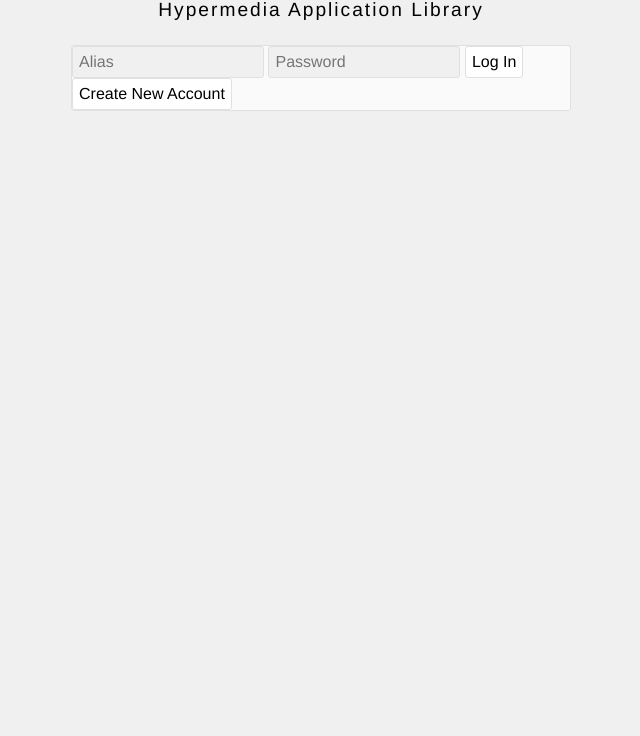
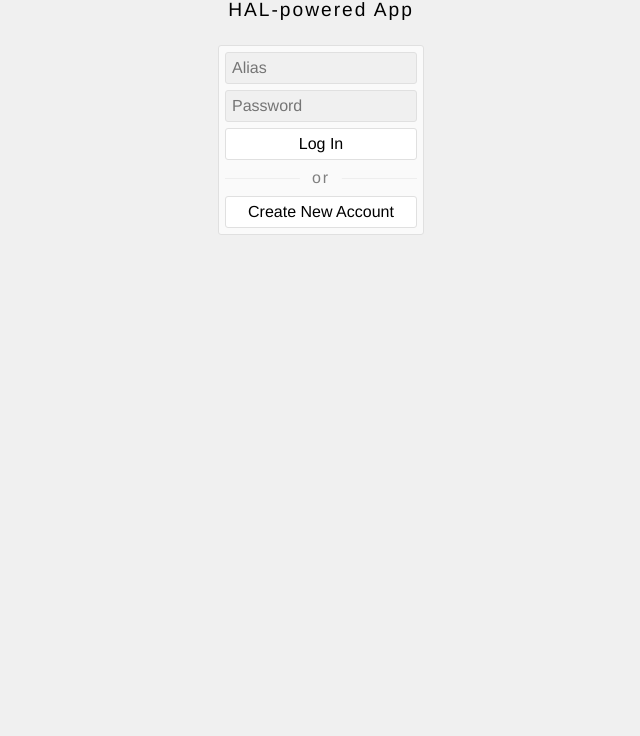
Before and after one commit to elderlake/elderlake.github.io, a plain HTML site: page todo/index.html in a window 1280 px wide. Shown: the part 64-800 px from the top of the page, without its empty margins (319-959 px from the left). Drawn offline with Linux system fonts and the light colour scheme.

Commit message:
Moving computers yet again

```diff
--- a/todo/index.html
+++ b/todo/index.html
@@ -18,10 +18,10 @@
         <h1>Welcome, {{ displayName }}!</h1>
         <h2>Your destiny awaits you.</h2>
 
-        <div class="card padding">
+        <div class="card omni padded">
           <input type="text" placeholder="New todo" data-halk="content" data-ref="new">
-          <button onclick="vm.create()">Add Todo</button>
-          <button onclick="vm.logout()">Log Out</button>
+          <button onclick="vm.create()">Submit</button>
+          <button onclick="vm.logout()">Leave</button>
         </div>
 
         <div class="card todos">
@@ -30,14 +30,17 @@
       </div>
 
       <div data-else>
-        <h1>HAL</h1>
-        <h2>Hypermedia Application Library</h2>
+        <h1>TODO</h1>
+        <h2>HAL-powered App</h2>
 
-        <div class="card">
-          <input type="text" placeholder="Alias" data-halk="alias">
-          <input type="password" placeholder="Password" data-halk="password" data-ref="password">
-          <button onclick="vm.login()">Log In</button>
-          <button onclick="vm.register()">Create New Account</button>
+        <div class="card padded">
+          <div class="column separated">
+            <input type="text" placeholder="Alias" data-halk="alias">
+            <input type="password" placeholder="Password" data-halk="password" data-ref="password">
+            <button onclick="vm.login()">Log In</button>
+            <div class="separator"></div>
+            <button onclick="vm.register()">Create New Account</button>
+          </div>
         </div>
       </div>
     </div>
--- a/todo/main.js
+++ b/todo/main.js
@@ -1,4 +1,4 @@
-const gun = GUN({ peers: ['https://elderlake.herokuapp.com/gun'] });
+const gun = GUN({ peers: ['http://localhost:8765/gun', 'https://elderlake.herokuapp.com/gun'] });
 const user = gun.user().recall({ sessionStorage: true });
 
 const vm = new ViewModel({
--- a/todo/style.scss
+++ b/todo/style.scss
@@ -49,9 +49,15 @@ button { background-color: #ffffff; }
   border: 1px solid #e0e0e0;
   border-radius: 3px;
   text-align: initial;
-  max-width: 500px;
+  max-width: 100vw;
 
-  &.padding {
+  &.omni {
+    display: grid;
+    grid-template-columns: 1fr 72px 72px;
+    grid-gap: 6px;
+  }
+
+  &.padded {
     padding: 6px;
   }
 }
@@ -65,11 +71,52 @@ button { background-color: #ffffff; }
   display: flex;
   align-items: center;
   justify-content: space-between;
-  padding: 6px;
+  padding: 12px;
 
   & > div {
     display: grid;
     grid-template-columns: 12px 1fr;
     grid-gap: 12px;
+    margin-right: 12px;
   }
 }
+
+.column {
+  display: flex;
+  flex-direction: column;
+
+  &.separated {
+    & > * {
+      margin-bottom: 6px;
+
+      &:last-child { margin-bottom: 0; }
+    }
+  }
+}
+
+.separator {
+  text-align: center;
+  color: #7f7f7f;
+  padding: 12px 0px;
+  position: relative;
+
+  &:before {
+    content: '';
+    position: absolute;
+    top: 50%;
+    left: 0;
+    right: 0;
+    border-bottom: 1px solid #eeeeee;
+  }
+
+  &:after {
+    content: 'or';
+    letter-spacing: 2px;
+    position: absolute;
+    top: 50%;
+    left: 50%;
+    transform: translate(-50%, -50%);
+    background-color: #fafafa;
+    padding: 0px 12px;
+  }
+}
```
Also changed, not shown: todo/style.css, 1 other file.
